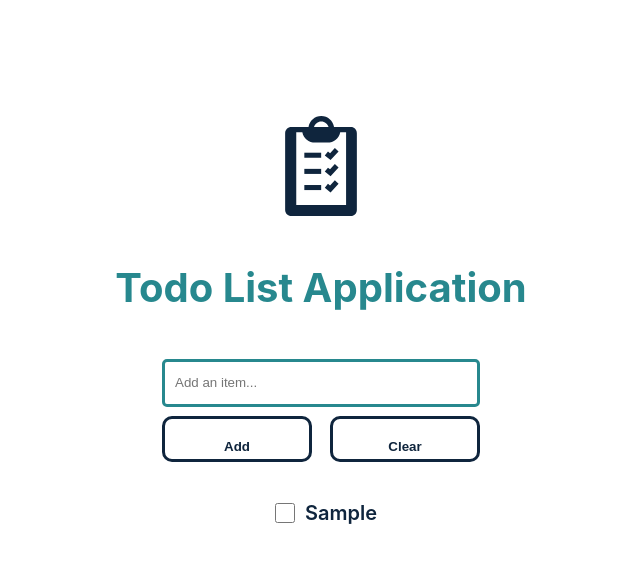
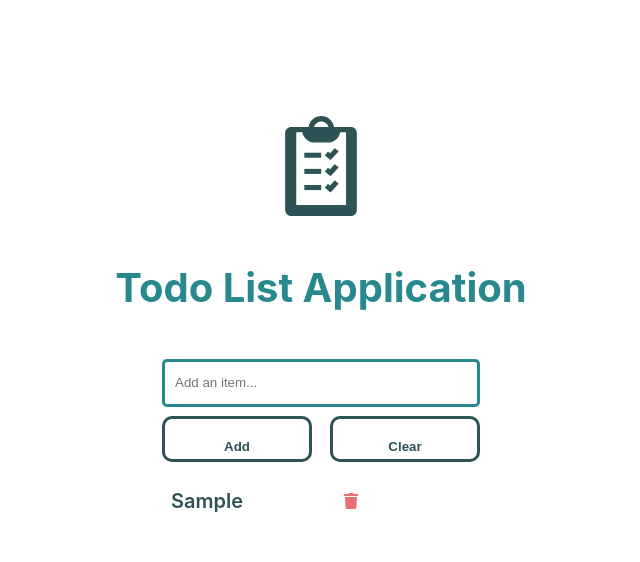
Before and after one commit to IamTalha-Sajid/todo-app-react, a React (Create React App) app: page / in a window 1280 px wide. Both pictures are taken after typing "Sample" into the empty fields and a click on the button "Add". Shown: the top 562 px of the page, without its empty margins (319-959 px from the left). Built offline with nearby package versions, Linux system fonts and the light colour scheme.

Commit message:
added single item delete feature

```diff
--- a/package.json
+++ b/package.json
@@ -7,12 +7,14 @@
     "@fortawesome/free-regular-svg-icons": "^6.2.1",
     "@fortawesome/free-solid-svg-icons": "^6.2.1",
     "@fortawesome/react-fontawesome": "^0.2.0",
+    "@react-icons/all-files": "^4.1.0",
     "@testing-library/jest-dom": "^5.16.5",
     "@testing-library/react": "^13.4.0",
     "@testing-library/user-event": "^13.5.0",
     "bootstrap": "^5.2.3",
     "react": "^18.2.0",
     "react-dom": "^18.2.0",
+    "react-icons": "^4.7.1",
     "react-scripts": "5.0.1",
     "web-vitals": "^2.1.4"
   },
--- a/src/App.css
+++ b/src/App.css
@@ -38,16 +38,16 @@
   width: 150px;
   height: 40px;
   border-radius: 10px;
-  border: solid #0f253d;
+  border: solid #2d5354;
   background-color: #fff;
-  color: #0f253d;
+  color: #2d5354;
   font-weight: 600;
   margin: 9px;
   padding: 20px;
 }
 
 .button:hover {
-  background-color: #0f253d;
+  background-color: #2d5354;
   color: #fff;
 }
 
@@ -56,18 +56,19 @@
   justify-content: center;
   align-items: left;
   flex-direction: column;
-  /* padding-right: 180px; */
 }
 
 .todo-item {
+  width: 300px;
+  height: 40px;
+  border-radius: 5px;
   display: flex;
-  justify-content: center;
   align-items: center;
   flex-direction: row;
 }
 
 .todo-text {
-  color: #0f253d;
+  color: #2d5354;
   font-size: 20px;
   font-weight: 600;
   justify-content: center;
@@ -87,3 +88,8 @@
   flex-direction: column;
   margin: 10px;
 }
+
+.icon {
+  padding-left: 100px;
+  color: #e96e71;
+}
--- a/src/App.js
+++ b/src/App.js
@@ -1,6 +1,7 @@
 import React from 'react';
 import logo from './todo-list.svg';
 import './App.css';
+import { FaTrash } from 'react-icons/fa';
 
 function App() {
 
@@ -21,6 +22,14 @@ function App() {
     setTodoList([]);
   };
 
+  const deleteItem = (id) => {
+    const updatedList = todoList.filter((item, ind) =>{
+      return ind !== id
+    })
+
+    setTodoList(updatedList);
+  }
+
   return (
     <div className="main-div">
       <div className="center-div">
@@ -40,11 +49,11 @@ function App() {
         <div className="list-div">
           <div className="todo-list">
             {
-              todoList.map((item) => {
+              todoList.map((item, ind) => {
                 return (
-                  <div className="todo-item">
-                    <input type="checkbox" className="checkbox"></input>
+                  <div className="todo-item" key={ind}>
                     <p className="todo-text">{item}</p>
+                    <FaTrash className="icon" onClick={() => deleteItem(ind)}/>
                   </div>
                 )
               })
```
Also changed, not shown: src/todo-list.svg, 1 other file (tests, documents, lock files or other folders).
